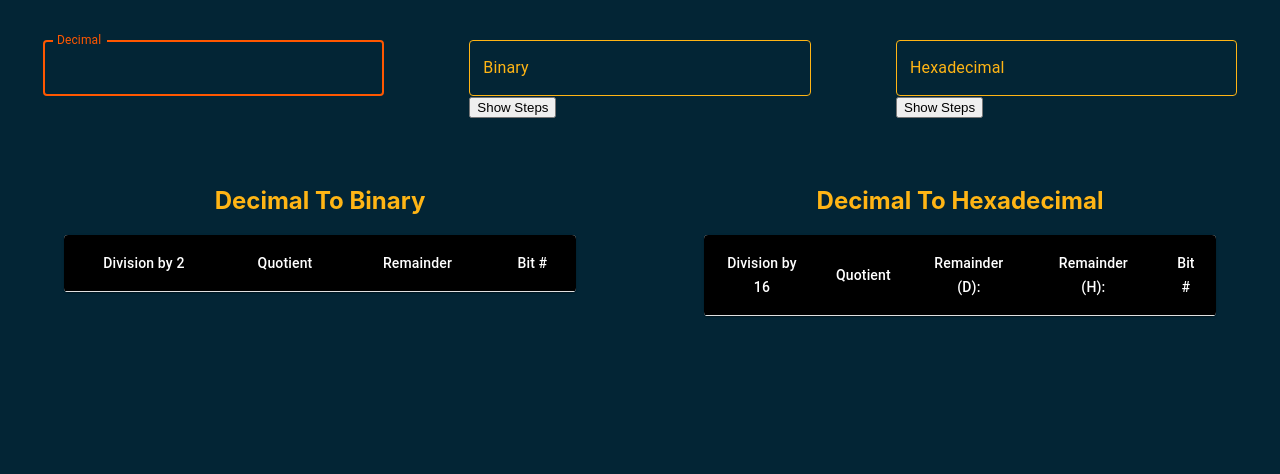
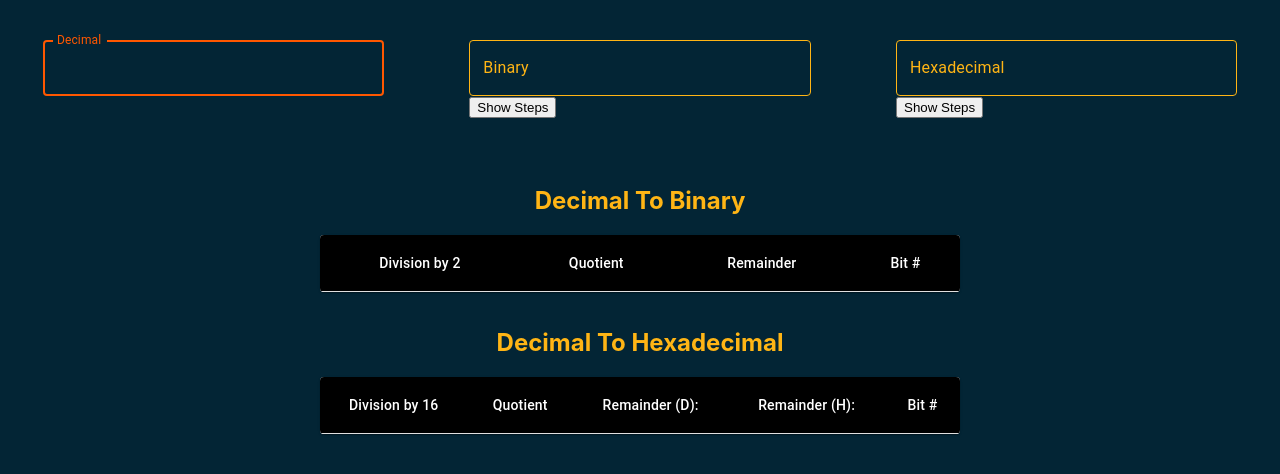
Before and after one commit to cadellsingh/converter, a React (Create React App) app: page / in a window 1280 px wide. Both pictures are taken after a click on the element 213 px from the left and 68 px from the top of the page. Shown: the top 474 px of the page. Built offline with nearby package versions, Linux system fonts and the light colour scheme.

Commit message:
changed styling for one calculation to be shown

```diff
--- a/src/App.css
+++ b/src/App.css
@@ -25,6 +25,7 @@ html {
 
 .calculation-item {
     width: 70%;
+    margin: 0 auto;
 }
 
 @media (min-width: 800px) {
@@ -33,12 +34,12 @@ html {
         margin: 40px 0;
     }
 
-    .calculation-grid {
-        grid-template-columns: repeat(2, 1fr);
-    }
+    /*.calculation-grid {*/
+    /*    grid-template-columns: repeat(2, 1fr);*/
+    /*}*/
 
     .calculation-item {
-        width: 80%;
+        width: 50%;
     }
 
     .grid-item {
```
